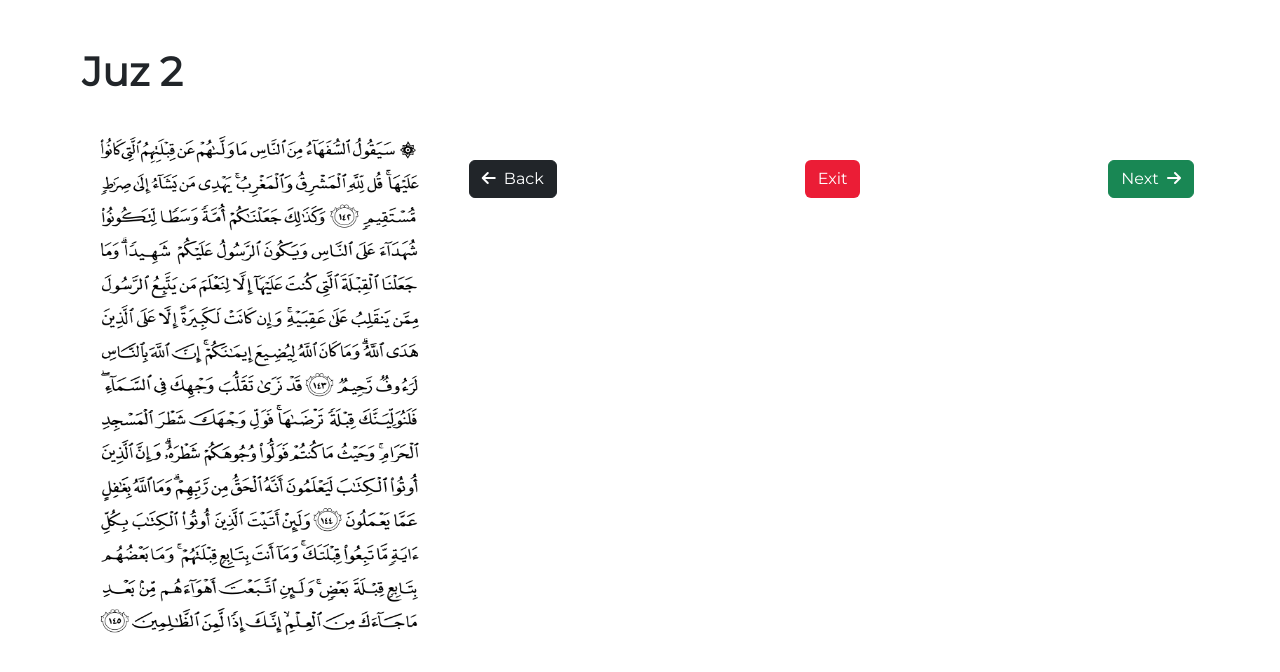
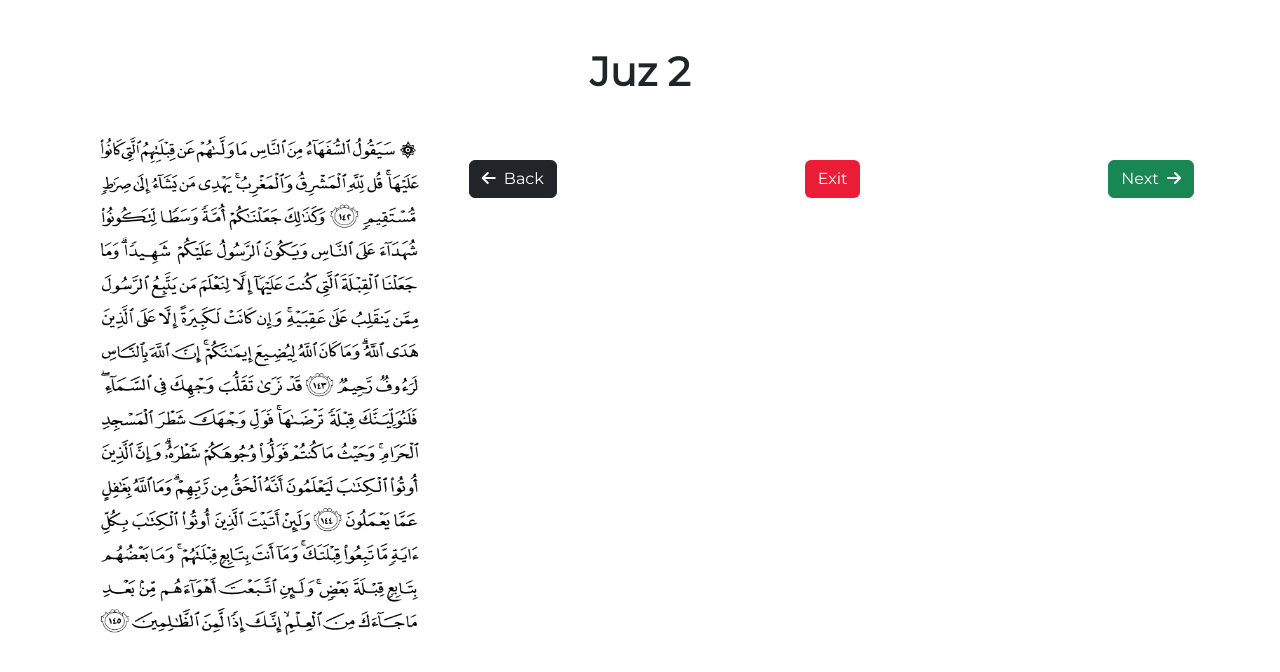
Before and after one commit to fathifathan/EISLAMIC.github.io, a plain HTML site: page pages/halaman_juz/juz2.html in a window 1280 px wide. Drawn offline with nearby package versions, Linux system fonts and the light colour scheme.

Commit message:
commit 3

```diff
--- a/pages/halaman_juz/juz2.html
+++ b/pages/halaman_juz/juz2.html
@@ -26,7 +26,7 @@
 <body>
 
 
-    <div class="container mt-5 d-flex justify-content-start">
+    <div class="container mt-5 d-flex justify-content-center">
         <h1 class="fw-bold">Juz 2</h1>
     </div>
 
```
Also changed, not shown: pages/halaman_juz/juz3.html (+1 -1 lines), pages/halaman_juz/juz4.html (+1 -1 lines), pages/halaman_juz/juz5.html (+1 -1 lines), pages/halaman_juz/juz6.html (+1 -1 lines), pages/halaman_juz/juz7.html (+1 -1 lines).
